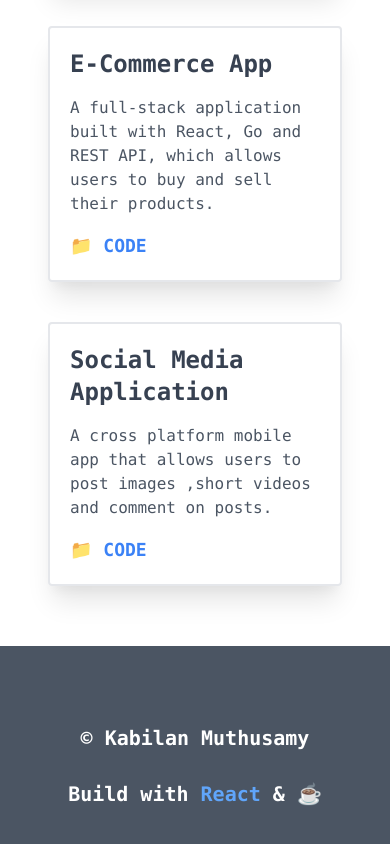
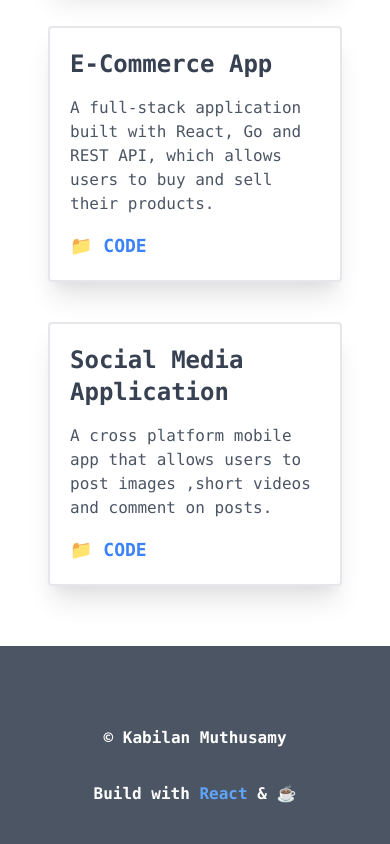
Before and after one commit to kabi175/portfolio, a React (Create React App) app: page / in a window 390 px wide. Shown: the part 3040-3884 px from the top of the page. Built offline with nearby package versions, Linux system fonts and the light colour scheme.

Commit message:
updated font size

```diff
--- a/src/components/Footer.js
+++ b/src/components/Footer.js
@@ -1,14 +1,14 @@
-import React from "react";
+import React from 'react';
 
 function Footer() {
-  return (
-    <div className="h-60 w-full bg-gray-600 text-white grid place-items-center  py-16">
-      <span className="font-black text-xl"> © Kabilan Muthusamy </span>
-      <span className="font-black text-xl">
-        Build with <span className="text-blue-400"> React </span> & ☕️{" "}
-      </span>
-    </div>
-  );
+	return (
+		<div className='h-60 w-full bg-gray-600 text-white grid place-items-center  py-16 font-black md:text-xl'>
+			<span> © Kabilan Muthusamy </span>
+			<span>
+				Build with <span className='text-blue-400'> React </span> & ☕️{' '}
+			</span>
+		</div>
+	);
 }
 
 export default Footer;
```
